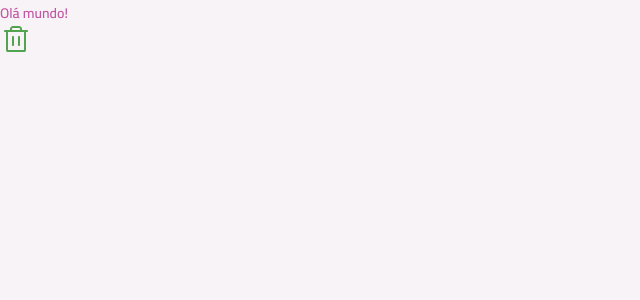
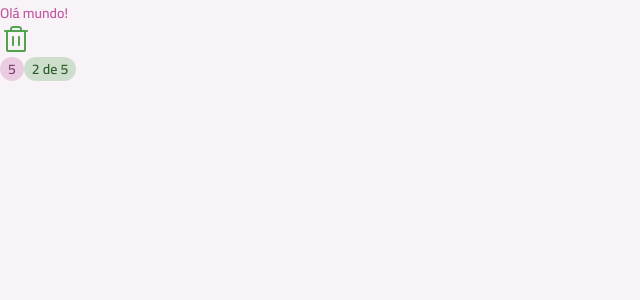
Before and after one commit to heloiseap/todo, a React (Vite) app: page / in a window 1280 px wide. Shown: the top 300 px of the page, without its empty margins (0-640 px from the left). Built offline with nearby package versions, Linux system fonts and the light colour scheme.

Commit message:
Badge component

```diff
--- a/src/App.tsx
+++ b/src/App.tsx
@@ -1,6 +1,7 @@
 import Text from "./components/text"
 import TrashIcon from "./assets/icons/trash.svg?react"
 import Icon from "./components/icon"
+import Badge from "./components/badge"
 
 export default function App() {
 
@@ -16,6 +17,11 @@
         {/* <TrashIcon className="fill-pink-base"/> */}
       </div>
 
+      <div>
+        <Badge variant="secondary">5</Badge>
+        <Badge variant="primary">2 de 5</Badge>
+      </div>
+
     </div>
   )
 }
--- /dev/null
+++ b/src/components/badge.tsx
@@ -0,0 +1,51 @@
+import React from "react"
+import Text from "./text"
+import { cva, type VariantProps } from "class-variance-authority"
+
+// eslint-disable-next-line react-refresh/only-export-components
+export const badgeVariants = cva("inline-flex items-center justify-center rounded-full", {
+    variants: {
+        variant: {
+            primary: "bg-green-light",
+            secondary: "bg-pink-light"
+        },
+        size: {
+            sm: "py-0.5 px-2"
+        }
+    },
+    defaultVariants: {
+        variant: "primary",
+        size: "sm"
+    }
+});
+
+// eslint-disable-next-line react-refresh/only-export-components
+export const badgeTextVariants = cva("", {
+    variants: {
+        variant: {
+            primary: "text-green-dark",
+            secondary: "text-pink-dark"
+        }
+    },
+    defaultVariants: {
+        variant: "primary"
+    }
+})
+
+interface BadgeProps extends React.ComponentProps<"div">, VariantProps<typeof badgeVariants> {
+
+}
+
+export default function Badge({
+    variant,
+    size,
+    className,
+    children,
+    ...props
+}) {
+    return (
+        <div className={badgeVariants({variant, size, className})} {...props}>
+            <Text variant="body-sm-bold" className={badgeTextVariants({variant})}>{children}</Text>
+        </div>
+    )
+}
```
